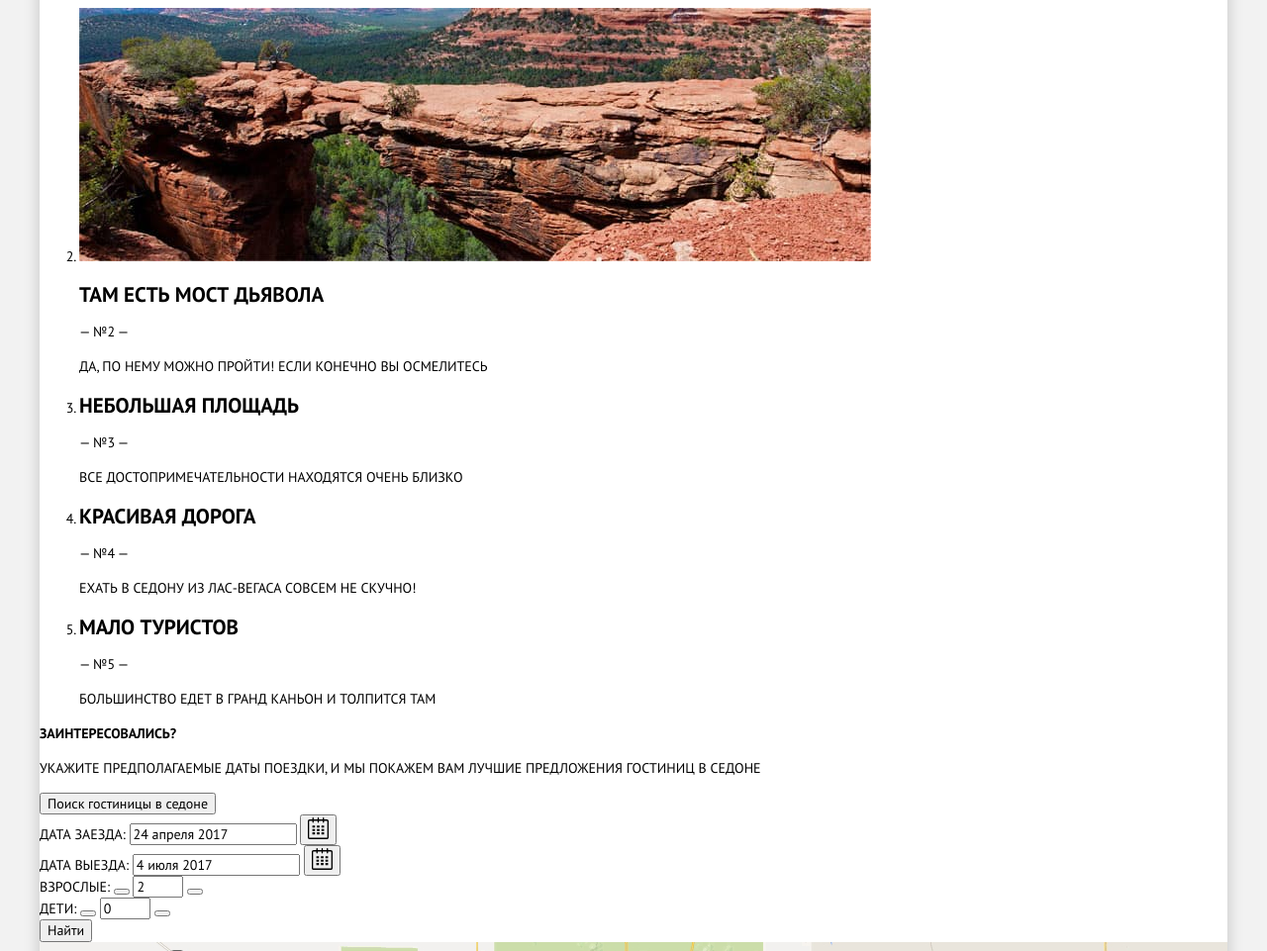
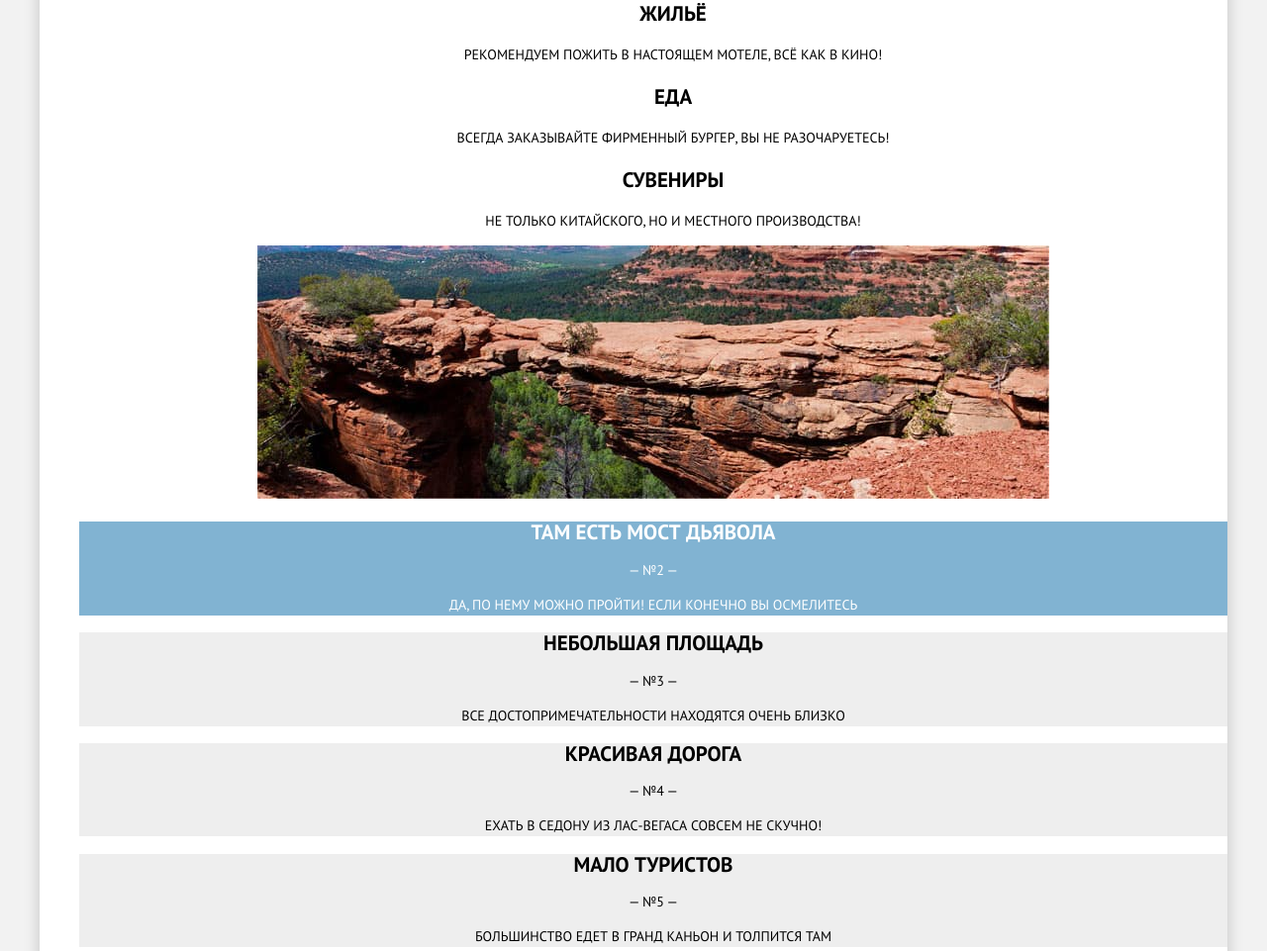
Before and after one commit to MYiLA/845299-sedona-25, a plain HTML site: page index.html in a window 1280 px wide. Shown: the part 1099-2060 px from the top of the page at 99% size. Drawn offline with Linux system fonts and the light colour scheme.

Commit message:
Начала присваивать стили первой странице

```diff
--- a/css/style.css
+++ b/css/style.css
@@ -1,14 +1,15 @@
 body {
   margin: 0;
+  text-align: center;
 
   font-family: "PT Sans", Arial, sans-serif;
   font-size: 14px;
   line-height: 21px;
   font-weight: 400;
-  color: #000000;
+  color: rgb(0, 0, 0);
   text-transform: uppercase;
 
-  background-color: #f2f2f2;
+  background-color: rgb(242, 242, 242);
 }
 
 
@@ -19,8 +20,62 @@ a {
 .container-center {
   width:1200px;
   margin:0 auto;
-  background-color: #ffffff;
+  background-color: rgb(255, 255, 255);
   box-shadow: 0px 0 15px 0px rgba(0, 1, 1, 0.20);
+}
+
+.nav {
+  margin: -14px auto;
+  vertical-align: center;
+  height: 56px;
+  width: 1200px;
+  background-color: rgb(255, 255, 255);
+}
+
+.nav,
+.nav-list,
+.reasons-list,
+.features-list,
+.search-sort-list,
+.hotels-list,
+.social-list
+ {
+  list-style: none;
+}
+
+.nav-item {
+  display: inline;
+  /* padding-top: 22px; */
+  vertical-align: center;
+  font-weight: 600;
+  /* margin: 162px; */
+}
+
+.nav a,
+.nav-list a {
+  color: rgb(0, 0, 0);
+}
+
+.nav a:hover,
+.nav a:focus,
+.nav-list a:hover,
+.nav-list a:focus {
+  color: rgb(129, 179, 210);
+}
+
+.nav a:active,
+.nav-list a:active {
+  color: rgba(0, 0, 0, 0.3)
+}
+
+.nav-item .nav-active,
+.nav-item .nav-active:focus,
+.nav-item .nav-active:hover {
+  color: rgb(118, 89, 87);
+}
+
+.main {
+  width:1200px auto;
   background-image:
   url("../img/intro-mask.svg"),
   url("../img/background-photo.jpg");
@@ -29,62 +84,124 @@ a {
   center top;
   background-repeat: no-repeat;
   background-size:
-  1200px 58px,
+  1200px 59px,
   1200px 773px;
 }
 
-.nav {
-  margin: -14px;
-  vertical-align: top;
-  height: 56px;
-  weight: 1200px;
+/* .main-background {
+position: absolute;
+background-color: rgb(115, 127, 136);
+height: 773px;
+width: 1200px;
+} */
 
-  font-weight: 600;
-
-  background-color: #ffffff;
+.reasons {
+  background-color: rgb(255, 255, 255);
+  margin-top: 231px;
 }
 
-
-.nav,
-.nav-list {
-  list-style: none;
-  vertical-align: center;
+.reasons-title {
+  font-size: 21px;
+  line-height: 26px;
+  font-weight: 600;
 }
 
-
-.nav a,
-.nav-list a {
-  color: #000000;
+.reason-title {
+  font-size: 21px;
+  line-height: 21px;
+  font-weight: 600;
 }
 
-
-.nav a:hover,
-.nav a:focus,
-.nav-list a:hover,
-.nav-list a:focus {
-  color: #81b3d2;
+.reason-title-white {
+ color: rgb(255, 255, 255)
 }
 
-.header-logo{
-
-
+.reason-info {
+  background-color: rgb(129, 179, 210);
 }
 
-.reasons-title{
-
+.reason-title-white + .reason-number,
+.reason-title-white ~ .reason-desc {
+  color: rgb(255, 255, 255)
 }
 
+.feature-title{
+  font-size: 21px;
+  line-height: 21px;
+  font-weight: 600;
+}
 
+.reason-item-bottom {
+  background-color: rgb(238, 238, 238);
+}
 
+.booking-title {
+  font-size: 30px;
+  line-height: 36px;
+  font-weight: 600;
+}
 
+.booking-btn-title {
+  font-size: 21px;
+  line-height: 26px;
+  font-weight: 600;
+  color: rgb(255, 255, 255);
+  background-color: rgb(118, 99, 87);
+}
 
+.booking-form{
+  font-size: 14px;
+  line-height: 26px;
+  font-weight: 600;
+}
 
+.booking-data-arrive input,
+.booking-data-departure input,
+.booking-number-adult input,
+.booking-number-children input,
+.btn-minus,
+.btn-plus {
+  border: none;
+  background-color: rgb(242, 242, 242);
+  font-size: 14px;
+  line-height: 26px;
+  font-weight: 600;
+}
 
+.booking-btn-calendar {
+  border: none;
+  background-color: rgba(0, 0, 0, 0);
+}
 
+.booking-btn-search {
+  border: none;
+  background-color: rgb(129, 179, 210);
+  font-size: 21px;
+  line-height: 26px;
+  font-weight: 600;
+  color:  rgb(255, 255, 255);
+}
 
+.footer {
+background-color: rgba(255, 255, 255, 0.9);
+}
 
+.footer-hashtag {
+  font-size: 21px;
+  line-height: 26px;
+  font-weight: 600;
+  color:  rgb(0, 0, 0);
+}
+.social-button {
+background-color: rgb(129, 179, 210);
+}
 
-
+.footer-copyright {
+  font-size: 14px;
+  line-height: 26px;
+  font-weight: 400;
+  color:  rgb(0, 0, 0);
+}
 
 .visually-hidden {
   position: absolute;
--- a/index.html
+++ b/index.html
@@ -27,6 +27,7 @@
               <a class="nav-link" href="hotels.html">ГОСТИНИЦЫ</a>
             </li>
           </ul>
+
           <a class="header-logo">
             <img src="img/index-logo.svg" alt="Логотип «CITY OF SEDONA»" width="140" height="71">
           </a>
@@ -34,8 +35,8 @@
       </header>
 
     <main class="main">
-
-     <div class="intro">
+     <!-- <div class="main-background"></div> -->
+       <div class="intro">
        <img src="img/welcome-sedona.svg" alt="Welcome Sedona" width="459" height="353">
      </div>
 
@@ -49,7 +50,7 @@
       <ol class="reasons-list">
        <li class="reasons-item">
           <div class="reason-info">
-            <h2 class="reason-title">Настоящий городок</h2>
+            <h2 class="reason-title reason-title-white">Настоящий городок</h2>
             <span class="reason-number">— №1 —</span>
             <p class="reason-desc">Седона — не аттракцион для туристов, там течёт своя жизнь</p>
           </div>
@@ -74,7 +75,7 @@
        <li class="reasons-item">
           <img src="img/devil-bridge.jpg" alt="Мост Дьявола" width="800" height="256">
           <div class="reason-info">
-            <h2 class="reason-title">Там есть мост дьявола</h2>
+            <h2 class="reason-title reason-title-white">Там есть мост дьявола</h2>
             <span class="reason-number">— №2 —</span>
             <p class="reason-desc">Да, по нему можно пройти! Если конечно вы осмелитесь</p>
           </div>
@@ -113,7 +114,8 @@
        <h2 class="visually-hidden">Бронирование гостиницы</h2>
        <b class="booking-title">Заинтересовались?</b>
        <p class="booking-desk">
-         Укажите предполагаемые даты поездки, и мы покажем вам лучшие предложения гостиниц в седоне
+         Укажите предполагаемые даты поездки, <br>
+         и мы покажем вам лучшие предложения гостиниц в седоне
        </p>
 
        <button class="booking-btn-title" type="button">Поиск гостиницы в седоне</button>
```
Also changed, not shown: hotels.html (+6 -3 lines).
